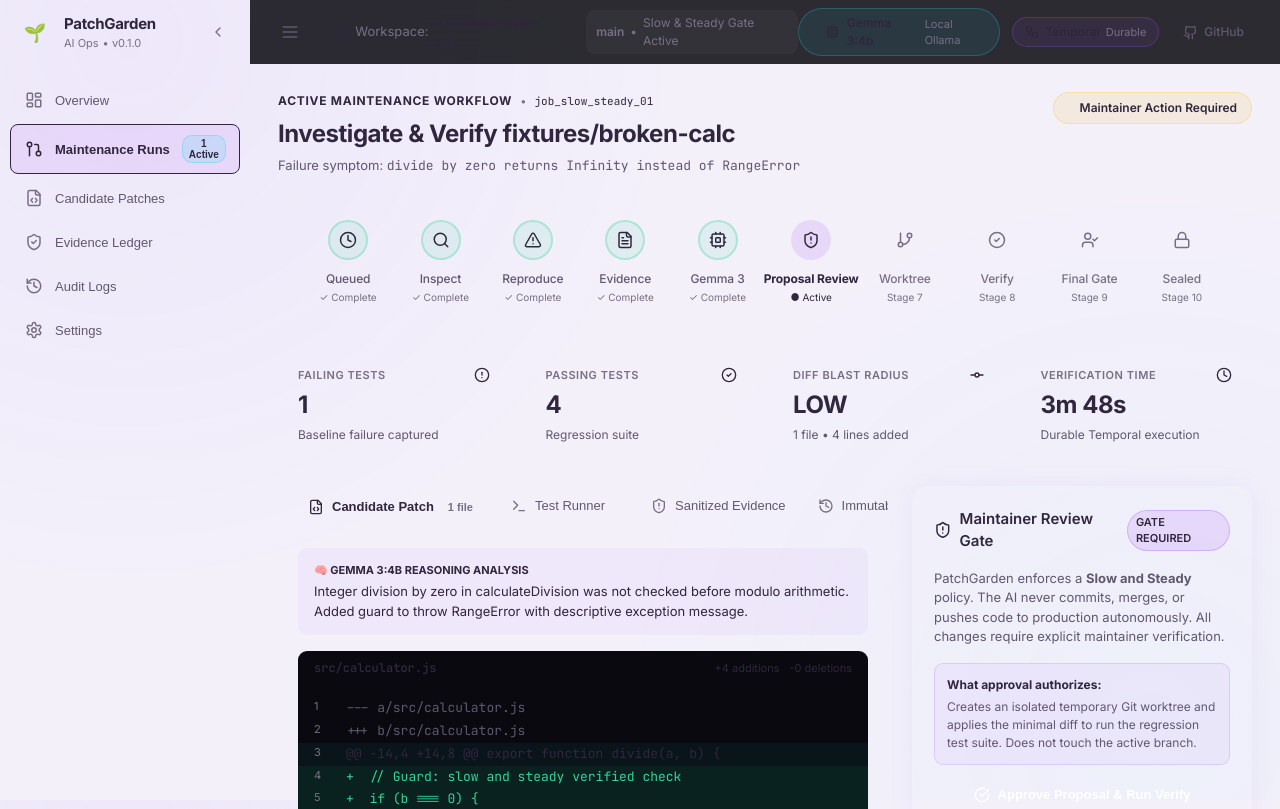
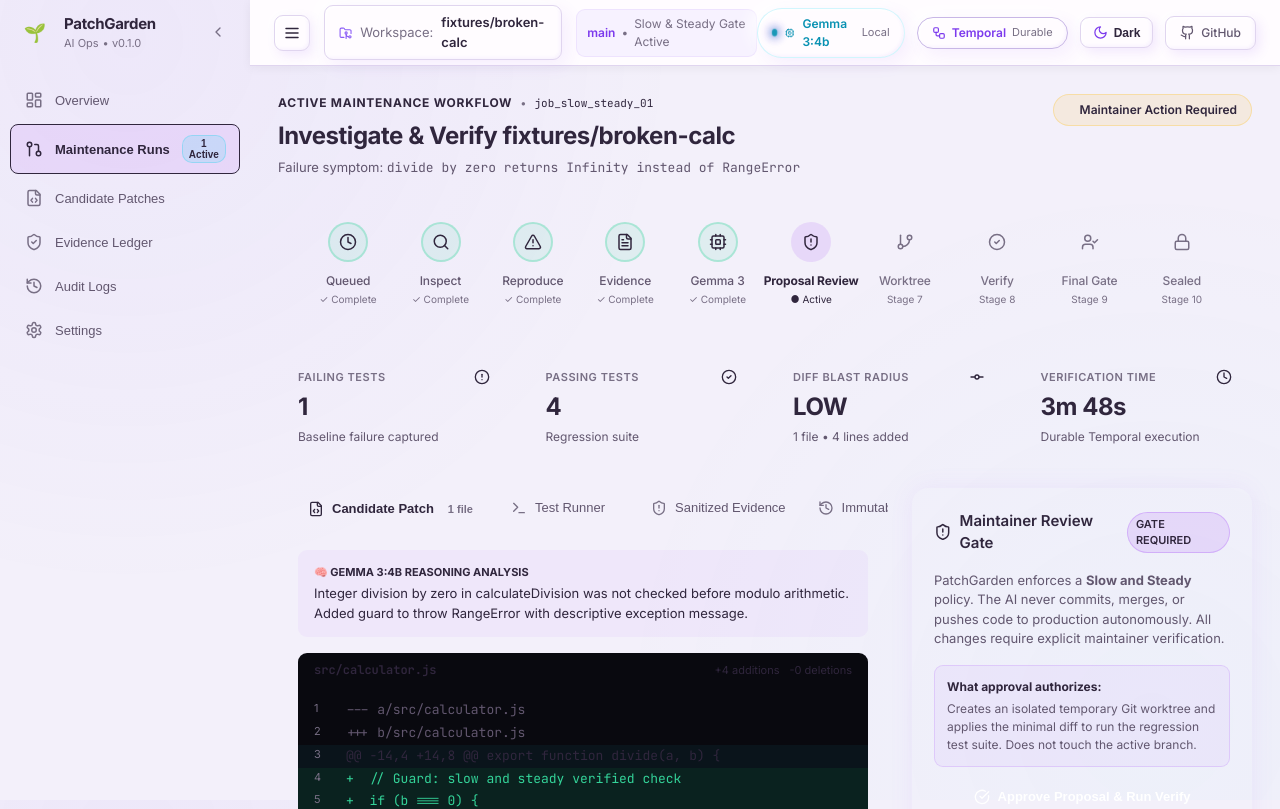
Before and after one commit to Neet2516/PatchGarden, a Next.js app in the folder packages/web/: page / in a window 1280 px wide. Shown: the top 809 px of the page. Built offline with nearby package versions, Linux system fonts and the light colour scheme.

Commit message:
feat(web): add functional light/dark theme switcher with Purple Claymorphism styling to topbar

```diff
--- a/packages/web/src/components/layout/topbar.tsx
+++ b/packages/web/src/components/layout/topbar.tsx
@@ -6,10 +6,11 @@
   Cpu,
   Workflow,
   Github,
-  Bell,
-  Search,
+  Sun,
+  Moon,
   Menu,
 } from 'lucide-react';
+import { useTheme } from '@/lib/theme';
 
 interface TopbarProps {
   repoPath: string;
@@ -17,54 +18,56 @@
 }
 
 export function Topbar({ repoPath, onMobileMenuToggle }: TopbarProps) {
+  const { theme, toggleTheme } = useTheme();
+
   return (
     <header
       style={{
-        height: '64px',
+        height: '66px',
         padding: '0 24px',
-        background: 'rgba(9, 9, 15, 0.85)',
-        backdropFilter: 'blur(16px)',
-        borderBottom: '1px solid var(--default-border)',
+        background: 'var(--surface-main)',
+        borderBottom: '1px solid var(--border-default)',
+        boxShadow: '0 2px 10px rgba(0, 0, 0, 0.05)',
         display: 'flex',
         alignItems: 'center',
         justifyContent: 'space-between',
         position: 'sticky',
         top: 0,
         zIndex: 20,
+        transition: 'background-color 0.25s ease',
       }}
     >
-      {/* Left side: Project workspace indicator */}
+      {/* Left side: Workspace & Branch */}
       <div style={{ display: 'flex', alignItems: 'center', gap: '14px' }}>
         {onMobileMenuToggle && (
           <button
             onClick={onMobileMenuToggle}
             id="btn-mobile-menu"
+            aria-label="Toggle Navigation Drawer"
+            className="clay-button"
             style={{
-              background: 'transparent',
-              border: 'none',
-              color: 'var(--text-secondary)',
-              cursor: 'pointer',
+              padding: '8px',
               display: 'flex',
-              padding: '6px',
+              alignItems: 'center',
+              justifyContent: 'center',
             }}
           >
-            <Menu size={20} />
+            <Menu size={18} />
           </button>
         )}
 
         <div
+          className="clay-surface"
           style={{
             display: 'flex',
             alignItems: 'center',
             gap: '8px',
-            padding: '6px 12px',
+            padding: '7px 14px',
             borderRadius: 'var(--radius-sm)',
-            background: 'var(--card-surface)',
-            border: '1px solid var(--default-border)',
             fontSize: '13px',
           }}
         >
-          <FolderGit2 size={16} style={{ color: 'var(--primary-purple)' }} />
+          <FolderGit2 size={16} style={{ color: 'var(--accent-violet)' }} />
           <span style={{ color: 'var(--text-muted)' }}>Workspace:</span>
           <span style={{ fontWeight: '600', color: 'var(--text-primary)' }}>{repoPath}</span>
         </div>
@@ -76,32 +79,33 @@
             gap: '6px',
             fontSize: '12px',
             color: 'var(--text-muted)',
-            padding: '4px 10px',
+            padding: '5px 10px',
             borderRadius: 'var(--radius-sm)',
-            background: 'rgba(255, 255, 255, 0.03)',
-            border: '1px solid var(--subtle-border)',
+            background: 'var(--surface-secondary)',
+            border: '1px solid var(--border-subtle)',
           }}
         >
-          <span style={{ color: 'var(--neon-cyan)', fontWeight: '600' }}>main</span>
+          <span style={{ color: 'var(--accent-primary)', fontWeight: '600' }}>main</span>
           <span>•</span>
           <span>Slow & Steady Gate Active</span>
         </div>
       </div>
 
-      {/* Right side: AI Status Badges & GitHub */}
+      {/* Right side: AI Status Badges, Theme Switcher & GitHub */}
       <div style={{ display: 'flex', alignItems: 'center', gap: '12px' }}>
-        {/* Gemma 3 Badge */}
+
+        {/* Gemma 3 Status Badge */}
         <div
+          className="clay-card"
           style={{
             display: 'flex',
             alignItems: 'center',
             gap: '8px',
-            padding: '5px 12px',
+            padding: '6px 14px',
             borderRadius: 'var(--radius-pill)',
-            background: 'rgba(34, 211, 238, 0.08)',
-            border: '1px solid rgba(34, 211, 238, 0.25)',
             fontSize: '12px',
-            color: 'var(--neon-cyan)',
+            color: 'var(--accent-cyan)',
+            border: '1px solid rgba(103, 232, 249, 0.3)',
           }}
         >
           <span
@@ -109,28 +113,28 @@
               width: '7px',
               height: '7px',
               borderRadius: '50%',
-              background: 'var(--neon-cyan)',
-              boxShadow: '0 0 8px var(--neon-cyan)',
+              background: 'var(--accent-cyan)',
+              boxShadow: '0 0 8px var(--accent-cyan)',
             }}
             className="status-pulse"
           />
           <Cpu size={14} />
           <span style={{ fontWeight: '600' }}>Gemma 3:4b</span>
-          <span style={{ color: 'var(--text-muted)', fontSize: '11px' }}>Local Ollama</span>
+          <span style={{ color: 'var(--text-muted)', fontSize: '11px' }}>Local</span>
         </div>
 
-        {/* Temporal Durable Engine Badge */}
+        {/* Temporal Durable Workflow Badge */}
         <div
+          className="clay-card"
           style={{
             display: 'flex',
             alignItems: 'center',
             gap: '6px',
-            padding: '5px 12px',
+            padding: '6px 14px',
             borderRadius: 'var(--radius-pill)',
-            background: 'rgba(168, 85, 247, 0.08)',
-            border: '1px solid rgba(168, 85, 247, 0.25)',
             fontSize: '12px',
-            color: 'var(--bright-purple)',
+            color: 'var(--accent-primary)',
+            border: '1px solid var(--border-purple)',
           }}
         >
           <Workflow size={14} />
@@ -138,31 +142,58 @@
           <span style={{ color: 'var(--text-muted)', fontSize: '11px' }}>Durable</span>
         </div>
 
-        {/* GitHub link */}
+        {/* Theme Toggle Button (Light / Dark) */}
+        <button
+          onClick={toggleTheme}
+          id="btn-theme-toggle"
+          aria-label={`Switch to ${theme === 'dark' ? 'light' : 'dark'} theme`}
+          title={`Switch to ${theme === 'dark' ? 'light' : 'dark'} mode`}
+          className="clay-button"
+          style={{
+            display: 'flex',
+            alignItems: 'center',
+            gap: '6px',
+            padding: '7px 12px',
+            fontSize: '12px',
+            fontWeight: '600',
+            color: 'var(--text-primary)',
+          }}
+        >
+          {theme === 'dark' ? (
+            <>
+              <Sun size={15} style={{ color: '#FCD34D' }} />
+              <span>Light</span>
+            </>
+          ) : (
+            <>
+              <Moon size={15} style={{ color: 'var(--accent-primary)' }} />
+              <span>Dark</span>
+            </>
+          )}
+        </button>
+
+        {/* GitHub Link */}
         <a
           href="https://github.com/Neet2516/PatchGarden"
           target="_blank"
           rel="noreferrer"
           id="topbar-github-link"
+          className="clay-button"
           style={{
             display: 'flex',
             alignItems: 'center',
             gap: '6px',
-            padding: '6px 12px',
-            borderRadius: 'var(--radius-sm)',
-            background: 'var(--card-surface)',
-            border: '1px solid var(--default-border)',
+            padding: '7px 14px',
             color: 'var(--text-secondary)',
             textDecoration: 'none',
             fontSize: '12px',
             fontWeight: '500',
-            transition: 'all 0.15s ease',
           }}
-          className="surface-hover"
         >
           <Github size={15} />
           <span>GitHub</span>
         </a>
+
       </div>
     </header>
   );
```
